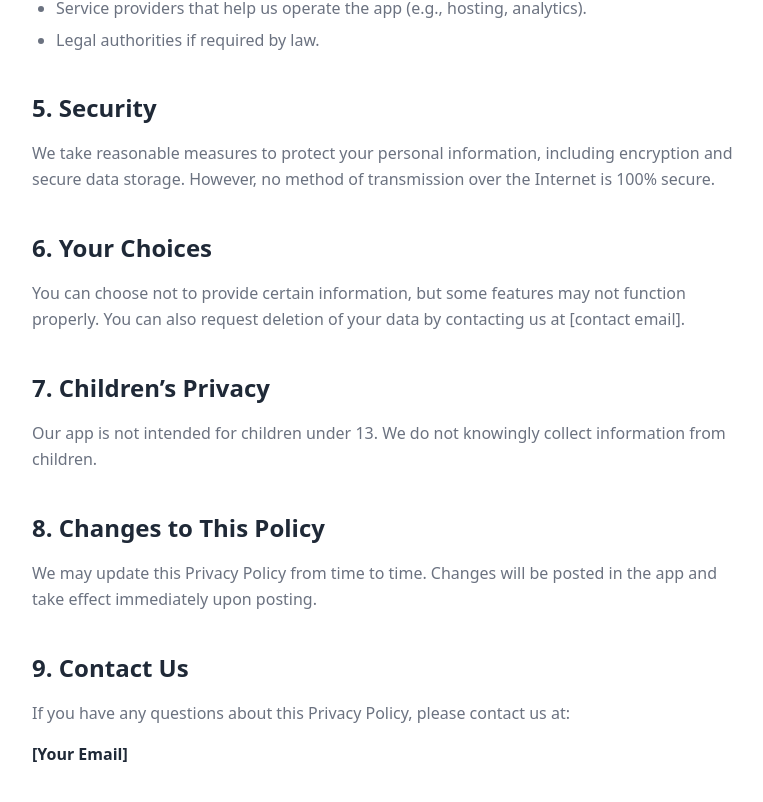
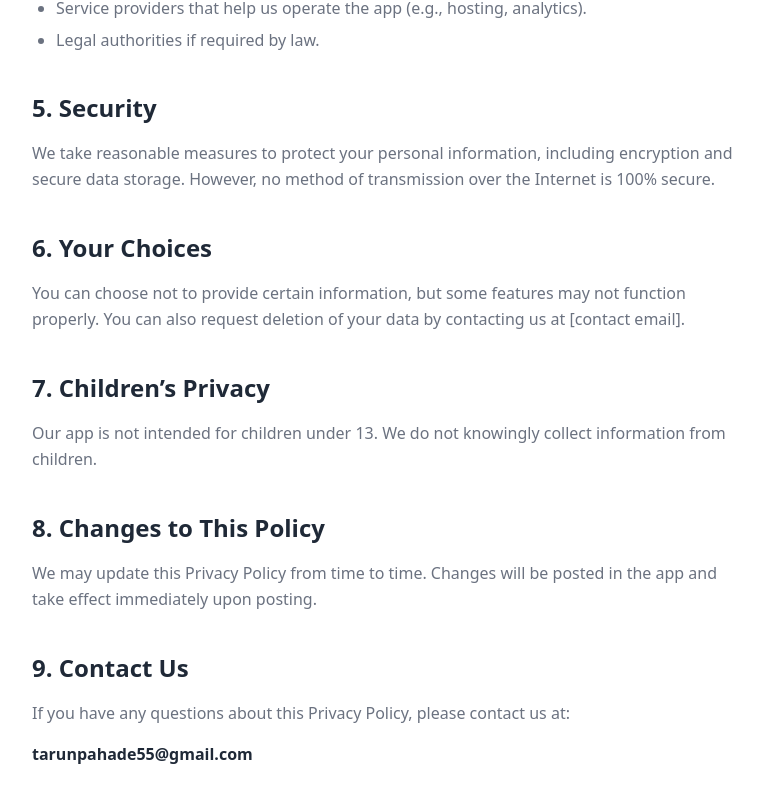
Before and after one commit to tarunWebBuilder/learnify, a Next.js app: page /privacy-policy in a window 1280 px wide. Shown: the part 898-1700 px from the top of the page, without its empty margins (248-1011 px from the left). Built offline with nearby package versions, Linux system fonts and the light colour scheme.

Commit message:
added updates

```diff
--- a/app/privacy-policy/page.tsx
+++ b/app/privacy-policy/page.tsx
@@ -96,7 +96,7 @@ export default function PrivacyPolicyPage() {
           <p className="text-base leading-relaxed text-lab-neutral-gray">
             If you have any questions about this Privacy Policy, please contact us at:
           </p>
-          <p className="text-base font-semibold text-lab-neutral-dark">[Your Email]</p>
+          <p className="text-base font-semibold text-lab-neutral-dark">tarunpahade55@gmail.com</p>
         </section>
       </div>
     </div>
```
